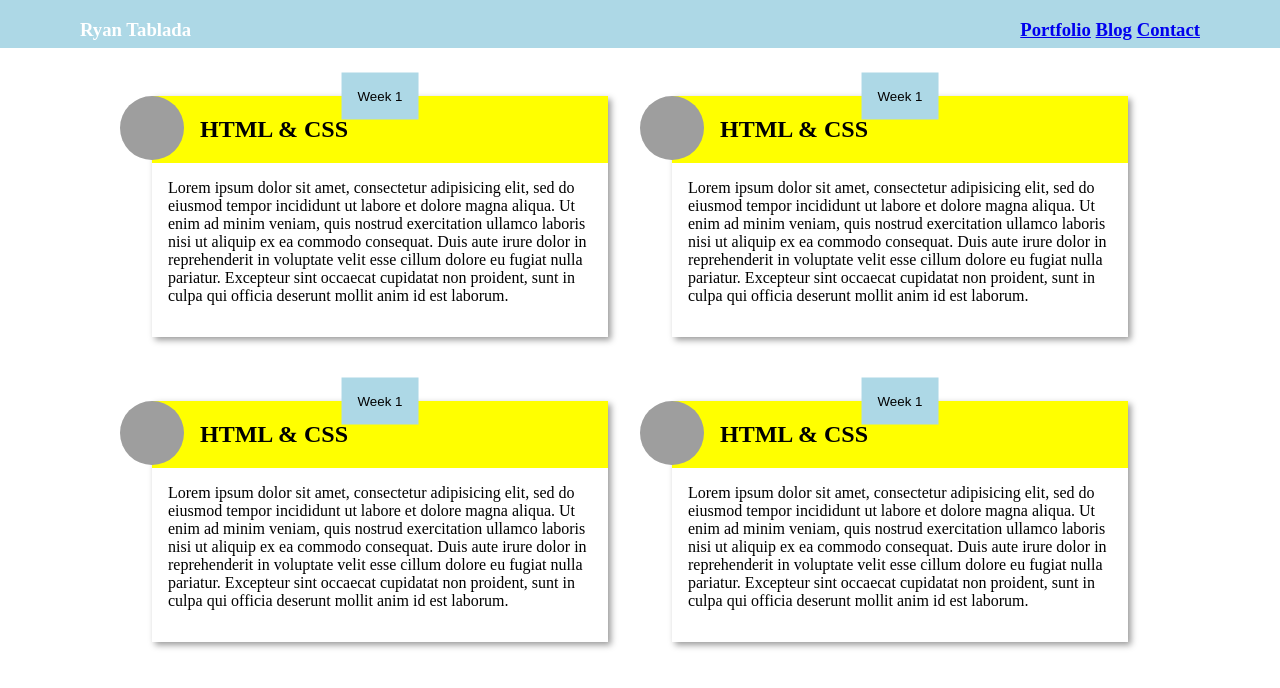
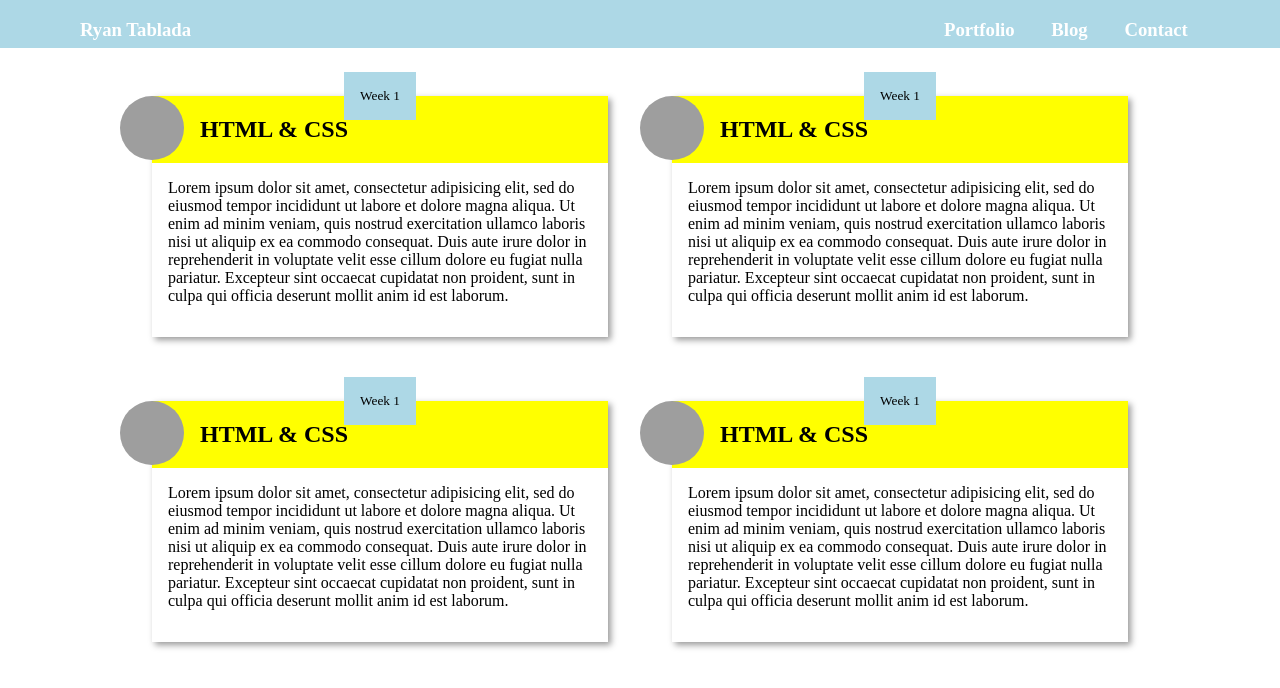
Before and after one commit to derrickbray/03-grid-and-position, a plain HTML site: page index.html in a window 1280 px wide. Drawn offline with Linux system fonts and the light colour scheme; grey boxes are pictures that could not be loaded.

Commit message:
changed margins on nav bar

```diff
--- a/style.css
+++ b/style.css
@@ -1,13 +1,10 @@
 * {
   box-sizing: border-box;
-  /*padding: 1rem;
-  border: 0.5rem white solid;
-  margin: 0.5rem;*/
+  font-family: serif;
 }
 
 body {
   margin: 0 auto;
-  /*background: green;*/
 }
 
 nav {
@@ -18,23 +15,25 @@ nav {
   width: 100%;
   z-index: 1;
   position: fixed;
-  /*position: fixed;
-  top: 0;
-  left: 0;*/
 }
 
 .nav_title {
   color: white;
   float: left;
   padding-left: 5rem;
-  /*position: fixed;*/
 }
 
 .nav_bar {
   color: white;
   float: right;
-  padding-right: 5rem;
-  /*position: fixed;*/
+  padding-right: 0;
+  width: 22rem;
+}
+
+.nav_bar a {
+  color: white;
+  text-decoration: none;
+  padding: 0 1rem;
 }
 
 .main {
@@ -46,7 +45,6 @@ nav {
 
 .individual_box {
   width: calc(100% / 2 - 2rem - 2rem);
-  /*border: 0.2rem solid red;*/
   box-shadow: 0.2rem 0.2rem 0.4rem rgba(0, 0, 0, 0.4);
   padding: 1rem;
   margin: 2rem;
@@ -58,7 +56,6 @@ nav {
   background: yellow;
   margin: -1rem;
   margin-bottom: 1rem;
-  /*overflow: auto;*/
   text-align: left;
   position: relative;
 }
@@ -90,6 +87,4 @@ img {
   position: absolute;
   right: 100%;
   transform: translate(50%, 0);
-  /*position: absolute;
-  left: 50%;*/
 }
```
